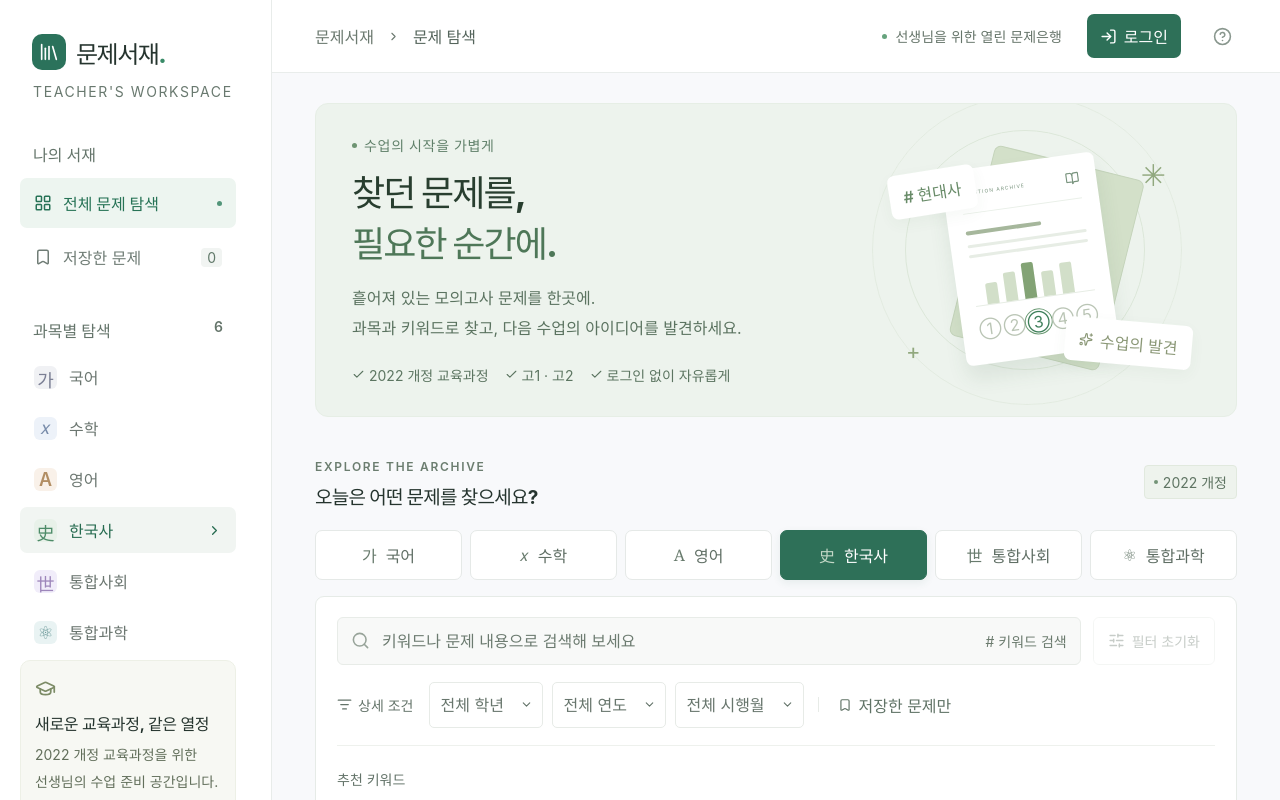
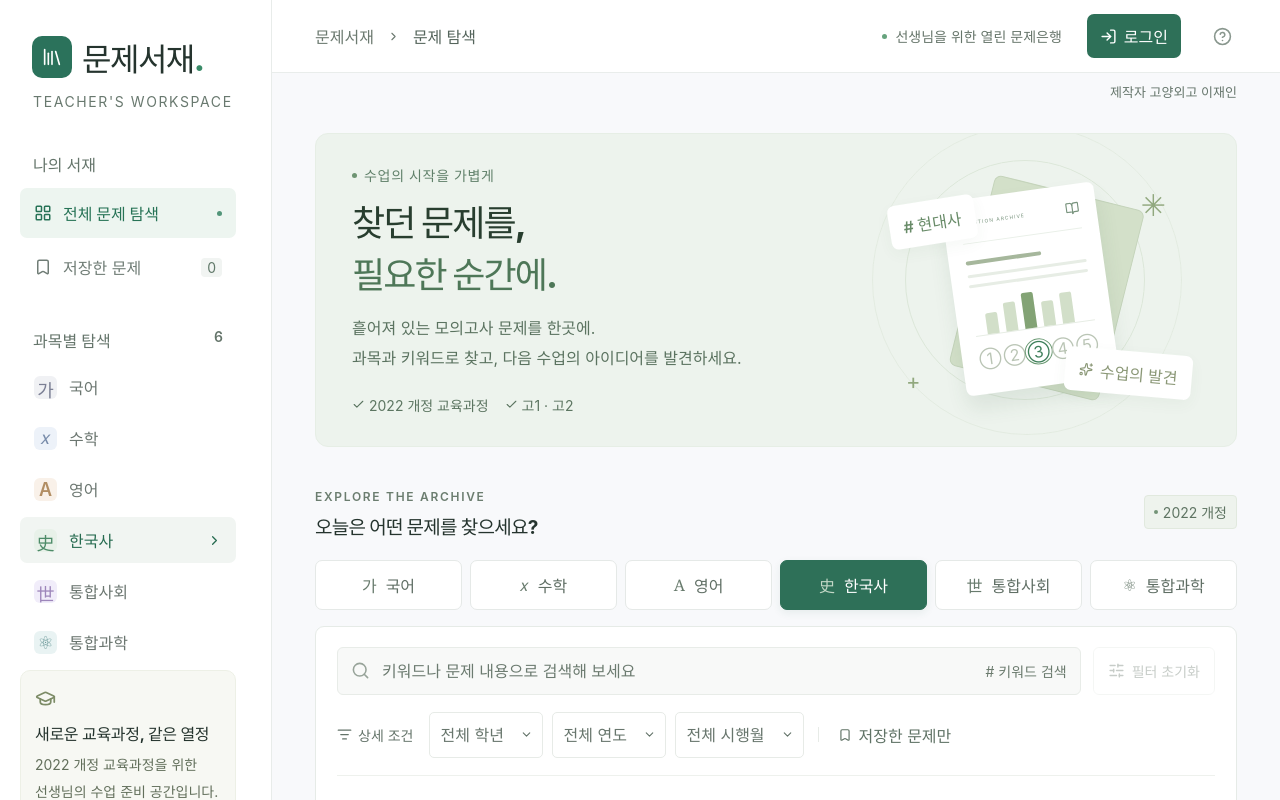
Before and after one commit to jaeinlee0502/gyfl, a Vue app: page / in a window 1280 px wide. Shown: the top 800 px of the page. Built offline with nearby package versions, Linux system fonts and the light colour scheme.

Commit message:
ui: 제작자 표기와 이용 안내 문구 정리

```diff
--- a/src/App.vue
+++ b/src/App.vue
@@ -6,6 +6,8 @@ import AccountDialog from './components/AccountDialog.vue'
 import AdminDialog from './components/AdminDialog.vue'
 import { initializeAccount, useAccount } from './account'
 import { useBookmarks } from './bookmarks'
+
+const rightsNotice = '문항 원문의 저작권은 각 출제·제공기관 및 해당 권리자에게 있으며, 본 사이트는 출처 정보와 학습용 메타데이터를 함께 제공합니다.'
 
 const subject = ref<Subject>('한국사')
 const tag = ref('')
@@ -67,9 +69,10 @@ function toggleAnswer(id: string) { answers.value = answers.value.includes(id) ?
 
     <div class="main-shell">
       <header class="topbar"><div class="breadcrumb"><button class="mobile-menu icon-button" aria-label="과목 메뉴 열기" @click="sidebarOpen = true"><Menu :size="20" /></button><span>문제서재</span><ChevronRight :size="13" /><strong>문제 탐색</strong></div><div class="topbar-right"><span class="public-access-note"><span class="status-dot"></span> 선생님을 위한 열린 문제은행</span><div class="account-actions"><template v-if="user"><span class="account-name" :title="user.email"><UserRound :size="17" />{{ user.user_metadata?.display_name || '선생님' }}</span><button v-if="isAdmin" class="header-admin" @click="adminOpen = true"><ShieldCheck :size="17" /> 계정 관리</button><button class="header-password" :disabled="authBusy" @click="accountMode = 'password'; authOpen = true">비밀번호 변경</button><button class="header-logout" :disabled="authBusy" @click="logout">로그아웃</button></template><button v-else class="header-login" :disabled="!authReady" @click="authOpen = true"><LogIn :size="17" />{{ authReady ? '로그인' : '확인 중…' }}</button></div><button class="icon-button" aria-label="이용 안내" @click="helpOpen = true"><CircleHelp :size="19" /></button></div></header>
+      <p class="creator-credit">제작자 고양외고 이재인</p>
       <main>
         <section class="hero">
-          <div class="hero-copy"><span class="eyebrow"><span></span> 수업의 시작을 가볍게</span><h1>찾던 문제를,<br><span>필요한 순간에.</span></h1><p>흩어져 있는 모의고사 문제를 한곳에.<br>과목과 키워드로 찾고, 다음 수업의 아이디어를 발견하세요.</p><div class="hero-meta"><span><Check :size="13" /> 2022 개정 교육과정</span><span><Check :size="13" /> 고1 · 고2</span><span><Check :size="13" /> 로그인 없이 자유롭게</span></div></div>
+          <div class="hero-copy"><span class="eyebrow"><span></span> 수업의 시작을 가볍게</span><h1>찾던 문제를,<br><span>필요한 순간에.</span></h1><p>흩어져 있는 모의고사 문제를 한곳에.<br>과목과 키워드로 찾고, 다음 수업의 아이디어를 발견하세요.</p><div class="hero-meta"><span><Check :size="13" /> 2022 개정 교육과정</span><span><Check :size="13" /> 고1 · 고2</span></div></div>
           <div class="hero-art" aria-hidden="true"><span class="art-orbit orbit-one"></span><span class="art-orbit orbit-two"></span><div class="floating-tag tag-history"># 현대사</div><div class="paper paper-back"></div><div class="paper paper-front"><div class="paper-top"><span>QUESTION ARCHIVE</span><BookOpen :size="14" /></div><div class="paper-line line-short"></div><div class="paper-line"></div><div class="paper-line"></div><div class="paper-chart"><i></i><i></i><i></i><i></i><i></i></div><div class="paper-options"><b>①</b><b>②</b><b class="circled">③</b><b>④</b><b>⑤</b></div></div><div class="floating-tag tag-discovery"><Sparkles :size="14" /> 수업의 발견</div><div class="art-spark spark-one">✳</div><div class="art-spark spark-two">+</div></div>
         </section>
 
@@ -78,7 +81,7 @@ function toggleAnswer(id: string) { answers.value = answers.value.includes(id) ?
           <div class="subject-tabs" role="group" aria-label="과목 선택"><button v-for="(s,i) in subjects" :key="s.name" :class="{ selected: subject === s.name }" :aria-pressed="subject === s.name" @click="selectSubject(s.name)"><span>{{ ['가','𝑥','A','史','世','⚛'][i] }}</span>{{ s.name }}</button></div>
           <div class="filter-panel">
             <div class="search-row"><label class="search-box"><Search :size="19" /><input v-model="query" placeholder="키워드나 문제 내용으로 검색해 보세요" aria-label="문제 검색"><button v-if="query" class="icon-button" aria-label="검색어 지우기" @click="query = ''"><X :size="15" /></button><span v-else class="search-hint"># 키워드 검색</span></label><button class="filter-reset" :disabled="!activeFilters" @click="reset"><SlidersHorizontal :size="17" /> 필터 초기화</button></div>
-            <div class="select-row"><span class="filter-label"><ListFilter :size="15" /> 상세 조건</span><label><span class="sr-only">학년</span><select v-model="grade"><option value="all">전체 학년</option><option value="1">고1</option><option value="2">고2</option></select><ChevronDown :size="13" /></label><label><span class="sr-only">시행 연도</span><select v-model="year"><option value="all">전체 연도</option><option value="2026">2026년</option><option value="2025">2025년</option></select><ChevronDown :size="13" /></label><label><span class="sr-only">시행월</span><select v-model="month"><option value="all">전체 시행월</option><option value="3">3월</option><option value="6">6월</option><option value="9">9월</option></select><ChevronDown :size="13" /></label><span class="filter-separator"></span><button class="saved-filter" :class="{ enabled: savedOnly }" :aria-pressed="savedOnly" @click="savedOnly = !savedOnly"><Bookmark :size="14" /> 저장한 문제만</button></div>
+            <div class="select-row"><span class="filter-label"><ListFilter :size="15" /> 상세 조건</span><label><span class="sr-only">학년</span><select v-model="grade"><option value="all">전체 학년</option><option value="1">고1</option><option value="2">고2</option></select><ChevronDown :size="13" /></label><label><span class="sr-only">시행 연도</span><select v-model="year"><option value="all">전체 연도</option><option value="2026">2026년</option><option value="2025">2025년</option></select><ChevronDown :size="13" /></label><label><span class="sr-only">시행월</span><select v-model="month"><option value="all">전체 시행월</option><option value="3">3월</option><option value="6">6월</option><option value="9">9월</option><option value="10">10월</option></select><ChevronDown :size="13" /></label><span class="filter-separator"></span><button class="saved-filter" :class="{ enabled: savedOnly }" :aria-pressed="savedOnly" @click="savedOnly = !savedOnly"><Bookmark :size="14" /> 저장한 문제만</button></div>
             <div class="tags-row"><span class="filter-label">추천 키워드</span><div class="tags"><button :class="{ 'tag-active': !tag }" :aria-pressed="!tag" @click="tag = ''">전체</button><button v-for="t in current.tags" :key="t" :class="{ 'tag-active': tag === t }" :aria-pressed="tag === t" @click="tag = tag === t ? '' : t"><span>#</span> {{ t }}</button></div></div>
           </div>
         </section>
@@ -101,10 +104,11 @@ function toggleAnswer(id: string) { answers.value = answers.value.includes(id) ?
           <div v-if="filtered.length" class="end-of-results"><span></span><BookOpen :size="16" /><p>지금까지 {{ filtered.length }}개의 예시 문제를 살펴봤어요</p><span></span></div>
         </section>
         <footer class="main-footer"><div><Library :size="16" /><strong>문제서재</strong><span>선생님의 다음 수업을 함께 준비합니다.</span></div><button @click="helpOpen = true">자료 및 분류 안내 <ArrowUpRight :size="13" /></button></footer>
+        <p class="rights-notice">{{ rightsNotice }}</p>
       </main>
     </div>
     <AccountDialog v-if="authOpen" :mode="accountMode" @close="authOpen = false" />
     <AdminDialog v-if="adminOpen && isAdmin" @close="adminOpen = false" />
-    <div v-if="helpOpen" class="modal-backdrop" @click.self="helpOpen = false" @keydown.esc="helpOpen = false"><section class="help-modal" role="dialog" aria-modal="true" aria-labelledby="help-title" tabindex="-1"><button class="modal-close icon-button" aria-label="안내 닫기" autofocus @click="helpOpen = false"><X :size="21" /></button><span class="eyebrow">ABOUT THE ARCHIVE</span><h2 id="help-title">함께 만들어 가는 문제서재</h2><p>로그인 없이 과목과 키워드로 문제를 찾아볼 수 있어요. 현재 표시된 문제는 모두 자체 제작 예시이며 EBS 기출문제가 아닙니다. 연도·시행월도 필터 시연용 정보입니다.</p><h3>자료 수록 기준</h3><p>2022 개정 적용 대상은 고1은 2025년부터, 고2는 2026년부터입니다. 실제 수록 시 시험별 교육과정·출제 범위를 확인하고, 원본 출처와 문항 이미지의 이용·재배포 조건을 검토해야 합니다.</p><h3>태그는 함께 다듬어요</h3><p>사회·과학은 통합사회·통합과학을 기본으로 분야와 개념을 함께 제안했습니다. 태그는 교사 검토 전 초안이며, 실제 출제 여부나 해당 학년의 학습 범위를 보증하지 않습니다.</p><h3>저장한 문제와 계정</h3><p>로그인 전에는 이 브라우저에, 로그인 후에는 내 계정에 문제를 저장해요. 두 목록은 자동으로 섞이지 않으며 브라우저 목록은 원할 때 계정으로 가져올 수 있어요. 브라우저 데이터 삭제 시 로그인 전 목록은 사라져요. 공용 컴퓨터에서는 이용 후 로그아웃해 주세요.</p><h3>계정 찾기</h3><p>이메일을 로그인 아이디로 사용하며 인증 메일은 보내지 않아요. 아이디나 비밀번호를 잊었다면 관리자에게 이름과 기억나는 아이디 정보를 알려주세요. 관리자가 임시 비밀번호를 발급하면 로그인 후 비밀번호 변경에서 새 비밀번호를 정할 수 있어요.</p><a href="https://www.ebsi.co.kr/ebs/xip/xipa/retrieveSCVMainInfo.ebs?irecord=202609022&targetCd=D200&cookieGradeVal=high2" target="_blank" rel="noopener noreferrer">제공해 주신 EBS 자료 페이지 <ArrowUpRight :size="15" /></a><button class="modal-confirm" @click="helpOpen = false">확인했어요</button></section></div>
+    <div v-if="helpOpen" class="modal-backdrop" @click.self="helpOpen = false" @keydown.esc="helpOpen = false"><section class="help-modal" role="dialog" aria-modal="true" aria-labelledby="help-title" tabindex="-1"><button class="modal-close icon-button" aria-label="안내 닫기" autofocus @click="helpOpen = false"><X :size="21" /></button><span class="eyebrow">ABOUT THE ARCHIVE</span><h2 id="help-title">함께 만들어 가는 문제서재</h2><p>2022 개정 교육과정이 적용된 3·6·9·10월 모의고사를 수록 대상으로 합니다. 과목과 키워드로 필요한 문항을 찾아 수업에 활용하는 공간입니다.</p><h3>자료 수록 기준</h3><p>2022 개정 교육과정은 2025년 고1부터 적용되어, 2026년 기준 고1·고2가 적용 대상입니다. 학년과 시행 연도, 과목별 출제 범위를 확인해 문항을 분류합니다.</p><h3>태그는 함께 다듬어요</h3><p>제가 역사 전공이다 보니 다른 과목은 AI를 통해 임의로 태그를 넣었습니다. 선생님들께서 실제로 쓰시기 좋은 태그(#)를 알려주시면 추가하도록 하겠습니다.</p><h3>저장한 문제와 계정</h3><p>문항 오른쪽의 책갈피를 누르면 문제를 저장할 수 있습니다. 로그인하면 내 계정에 저장되어 다른 기기에서도 이어서 볼 수 있으며, ‘저장한 문제만’으로 모아 볼 수 있습니다. 로그인 전 저장 목록은 해당 브라우저에 보관되고, 원할 때 내 계정으로 가져올 수 있습니다. 공용 컴퓨터에서는 사용 후 로그아웃해 주세요.</p><h3>계정 찾기</h3><p>이메일을 로그인 아이디로 사용하며 별도의 인증 메일은 보내지 않습니다. 아이디나 비밀번호를 잊으셨다면 제작자에게 가입할 때 사용한 이름과 기억나는 아이디 정보를 알려주세요. 관리자가 본인 확인 후 임시 비밀번호를 발급해 드립니다. 임시 비밀번호로 로그인한 뒤 상단의 ‘비밀번호 변경’에서 새 비밀번호를 정해 주세요.</p><a href="https://www.ebsi.co.kr/ebs/xip/xipa/retrieveSCVMainInfo.ebs?irecord=202609022&targetCd=D200&cookieGradeVal=high2" target="_blank" rel="noopener noreferrer">EBS 공식 자료 페이지 <ArrowUpRight :size="15" /></a><p class="rights-notice">{{ rightsNotice }}</p><button class="modal-confirm" @click="helpOpen = false">확인했어요</button></section></div>
   </div>
 </template>
--- a/src/data.ts
+++ b/src/data.ts
@@ -8,7 +8,7 @@ export const subjects: { name: Subject; description: string; tags: string[] }[]
   { name: '통합과학', description: '현상을 관찰하고 세상을 이해하는 방법', tags: ['물리', '화학', '생명과학', '지구과학', '과학의 기초', '물질의 규칙성', '역학 시스템', '지구 시스템', '생명 시스템', '화학 변화', '생태계', '에너지', '과학과 미래 사회'] },
 ]
 export interface Question {
-  id: string; subject: Subject; grade: 1 | 2; year: number; month: 3 | 6 | 9;
+  id: string; subject: Subject; grade: 1 | 2; year: number; month: 3 | 6 | 9 | 10;
   number: number; title: string; tags: string[]; prompt: string;
   passage: string; choices: string[]; answer: number; explanation: string;
   kind: 'demo'; curriculum: '2022';
--- a/src/style.css
+++ b/src/style.css
@@ -98,14 +98,14 @@ button:disabled:hover {
   display: flex;
   align-items: center;
   gap: 10px;
-  font-size: 1.5rem;
+  font-size: 2rem;
   font-weight: 800;
   letter-spacing: -1.5px;
   padding-left: 12px;
 }
 .brand-icon {
-  width: 34px;
-  height: 36px;
+  width: 40px;
+  height: 42px;
   border-radius: 10px;
   background: #2b725b;
   color: #fff;
@@ -274,6 +274,14 @@ button:disabled:hover {
 }
 .main-shell {
   margin-left: 272px;
+}
+.creator-credit {
+  padding: 8px 43px 0;
+  margin: 0;
+  text-align: right;
+  color: #65756b;
+  font-size: 0.8125rem;
+  line-height: 1.7;
 }
 .topbar {
   height: 73px;
@@ -1074,6 +1082,21 @@ h2 {
   font-size: 0.875rem;
   color: #64786a;
 }
+.rights-notice {
+  margin: 0;
+  padding-bottom: 24px;
+  color: #657169;
+  font-size: 0.75rem;
+  line-height: 1.8;
+  overflow-wrap: anywhere;
+}
+.help-modal .rights-notice {
+  margin: 24px 0 18px;
+  padding: 16px 0 0;
+  border-top: 1px solid #e4eae4;
+  font-size: 0.75rem;
+  line-height: 1.8;
+}
 .sr-only {
   position: absolute;
   width: 1px;
@@ -1176,6 +1199,10 @@ h2 {
   }
 }
 @media (max-width: 1150px) {
+  .creator-credit {
+    padding-right: 25px;
+    padding-left: 25px;
+  }
   .sidebar {
     width: 256px;
     padding-left: 13px;
@@ -1297,6 +1324,10 @@ h2 {
   }
 }
 @media (max-width: 640px) {
+  .creator-credit {
+    padding-right: 18px;
+    padding-left: 18px;
+  }
   .sidebar {
     transform: translateX(-100%);
     transition: transform 0.2s;
```
Also changed, not shown: 1 other file (tests, documents, lock files or other folders).
